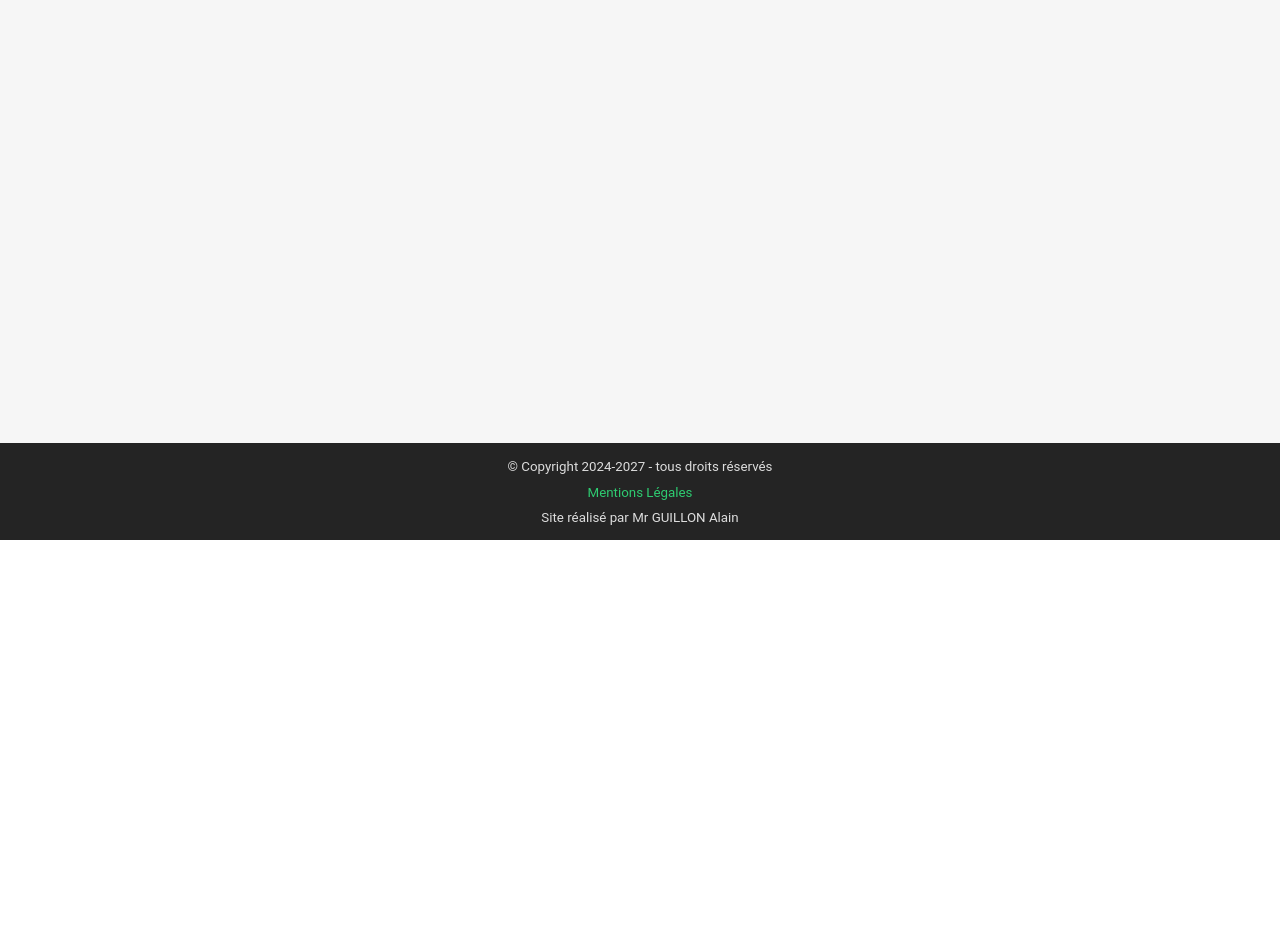
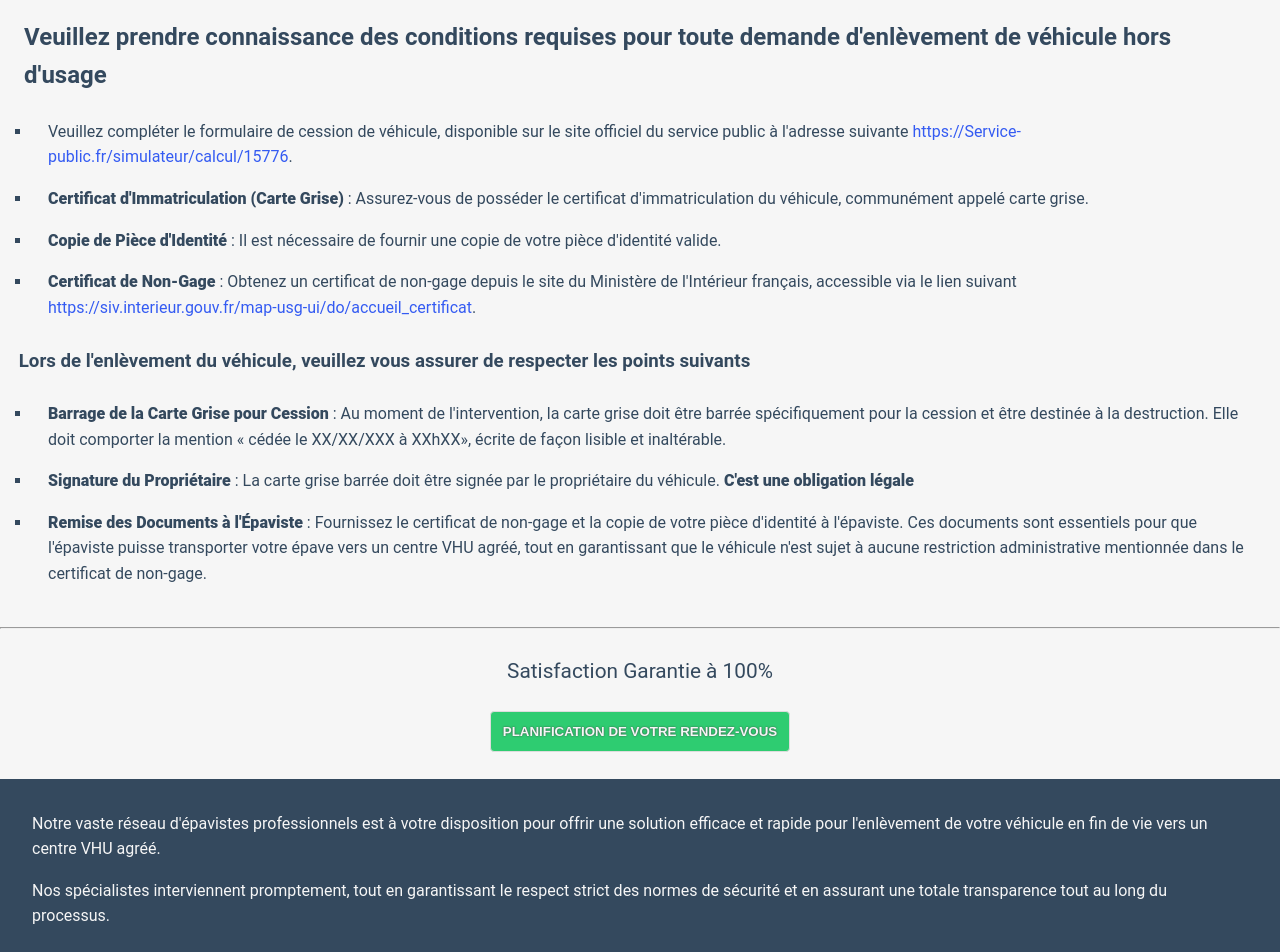
Before and after one commit to zyrass/jv-epaviste, a Vue app in the folder client/: page /formalites-administratives in a window 1280 px wide. Shown: the part 260-1212 px from the top of the page. Before the commit the page ends 800 px from the top, so only its background shows below. Built offline with nearby package versions, Linux system fonts and the light colour scheme.

Commit message:
add formailities

```diff
--- a/client/src/App.vue
+++ b/client/src/App.vue
@@ -33,7 +33,7 @@ header {
     width: 100vw;
 }
 main {
-    padding: 1em 2em;
+    padding: 0;
     width: 100vw;
     display: flex;
     align-items: center;
--- a/client/src/assets/scss/main.scss
+++ b/client/src/assets/scss/main.scss
@@ -57,6 +57,9 @@ body {
     color: var(--text-color);
     line-height: 1.6;
     background-color: var(--gray-1);
+}
+strong {
+    font-weight: 900;
 }
 
 #app {
--- a/client/src/pages/Formalites.vue
+++ b/client/src/pages/Formalites.vue
@@ -1,7 +1,183 @@
 <script setup lang="ts"></script>
 
 <template>
-    <h1>Formalites Administratives</h1>
+    <div class="container">
+        <article>
+            <header>
+                <h1>Formalités Administratives</h1>
+            </header>
+
+            <h2>
+                Veuillez prendre connaissance des conditions requises pour toute
+                demande d'enlèvement de véhicule hors d'usage
+            </h2>
+
+            <ol>
+                <li>
+                    Veuillez compléter le formulaire de cession de véhicule,
+                    disponible sur le site officiel du service public à
+                    l'adresse suivante
+                    <a
+                        href="https://www.service-public.fr/simulateur/calcul/15776"
+                        >https://Service-public.fr/simulateur/calcul/15776</a
+                    >.
+                </li>
+                <li>
+                    <strong>Certificat d'Immatriculation (Carte Grise)</strong>
+                    : Assurez-vous de posséder le certificat d'immatriculation
+                    du véhicule, communément appelé carte grise.
+                </li>
+                <li>
+                    <strong>Copie de Pièce d'Identité</strong> : Il est
+                    nécessaire de fournir une copie de votre pièce d'identité
+                    valide.
+                </li>
+                <li>
+                    <strong>Certificat de Non-Gage</strong> : Obtenez un
+                    certificat de non-gage depuis le site du Ministère de
+                    l'Intérieur français, accessible via le lien suivant
+                    <a
+                        href="https://siv.interieur.gouv.fr/map-usg-ui/do/accueil_certificat"
+                        >https://siv.interieur.gouv.fr/map-usg-ui/do/accueil_certificat</a
+                    >.
+                </li>
+            </ol>
+
+            <h3>
+                Lors de l'enlèvement du véhicule, veuillez vous assurer de
+                respecter les points suivants
+            </h3>
+
+            <ul>
+                <li>
+                    <strong>Barrage de la Carte Grise pour Cession</strong> : Au
+                    moment de l'intervention, la carte grise doit être barrée
+                    spécifiquement pour la cession et être destinée à la
+                    destruction. Elle doit comporter la mention « cédée le
+                    XX/XX/XXX à XXhXX», écrite de façon lisible et inaltérable.
+                </li>
+                <li>
+                    <strong>Signature du Propriétaire</strong> : La carte grise
+                    barrée doit être signée par le propriétaire du véhicule.
+                    <strong>C'est une obligation légale</strong>
+                </li>
+                <li>
+                    <strong>Remise des Documents à l'Épaviste</strong> :
+                    Fournissez le certificat de non-gage et la copie de votre
+                    pièce d'identité à l'épaviste. Ces documents sont essentiels
+                    pour que l'épaviste puisse transporter votre épave vers un
+                    centre VHU agréé, tout en garantissant que le véhicule n'est
+                    sujet à aucune restriction administrative mentionnée dans le
+                    certificat de non-gage.
+                </li>
+            </ul>
+
+            <hr />
+
+            <div class="satisfaction">
+                <span>Satisfaction Garantie à 100%</span>
+                <input
+                    type="button"
+                    value="Planification de votre Rendez-vous"
+                />
+            </div>
+
+            <div class="info">
+                <p>
+                    Notre vaste réseau d'épavistes professionnels est à votre
+                    disposition pour offrir une solution efficace et rapide pour
+                    l'enlèvement de votre véhicule en fin de vie vers un centre
+                    VHU agréé.
+                </p>
+                <p>
+                    Nos spécialistes interviennent promptement, tout en
+                    garantissant le respect strict des normes de sécurité et en
+                    assurant une totale transparence tout au long du processus.
+                </p>
+            </div>
+        </article>
+    </div>
 </template>
 
-<style scoped lang="scss"></style>
+<style scoped lang="scss">
+.container {
+    height: 100%;
+    max-width: 100vw;
+    text-align: left;
+    color: var(--gray-3);
+}
+
+header {
+    width: 100vw;
+    background-color: var(--gray-3);
+    color: var(--gray-1);
+    height: 200px;
+    display: flex;
+    align-items: center;
+    text-align: center;
+}
+
+h2,
+h3 {
+    padding: 1em 1em 0;
+    font-weight: 700;
+}
+
+ol,
+ul {
+    list-style-type: square;
+    padding: 1em 1em 0;
+
+    li {
+        margin-left: 1em;
+        padding: 0.5em 1em;
+
+        a {
+            color: var(--primary-1);
+        }
+    }
+}
+
+ul {
+    margin-bottom: 2em;
+}
+
+.satisfaction {
+    height: 150px;
+    padding: 1em;
+    display: flex;
+    align-items: center;
+    justify-content: space-around;
+    flex-direction: column;
+
+    span {
+        font-size: 1.3rem;
+    }
+
+    input[type='button'] {
+        background-color: var(--success-1);
+        color: var(--gray-1);
+        text-shadow: 0 0 2px var(--text-color);
+        text-transform: uppercase;
+        font-weight: bold;
+        padding: 12px;
+        cursor: pointer;
+    }
+}
+
+.info {
+    background: var(--gray-3);
+    padding: 2em;
+    display: flex;
+    flex-direction: column;
+    align-items: center;
+    justify-content: space-between;
+
+    p {
+        color: var(--gray-1);
+        &:first-child {
+            margin-bottom: 1em;
+        }
+    }
+}
+</style>
```
